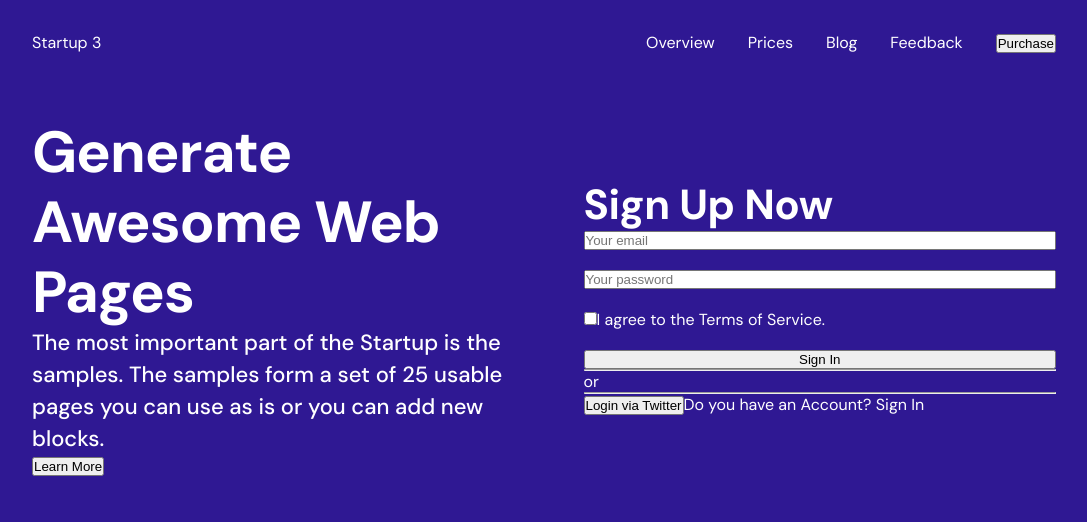
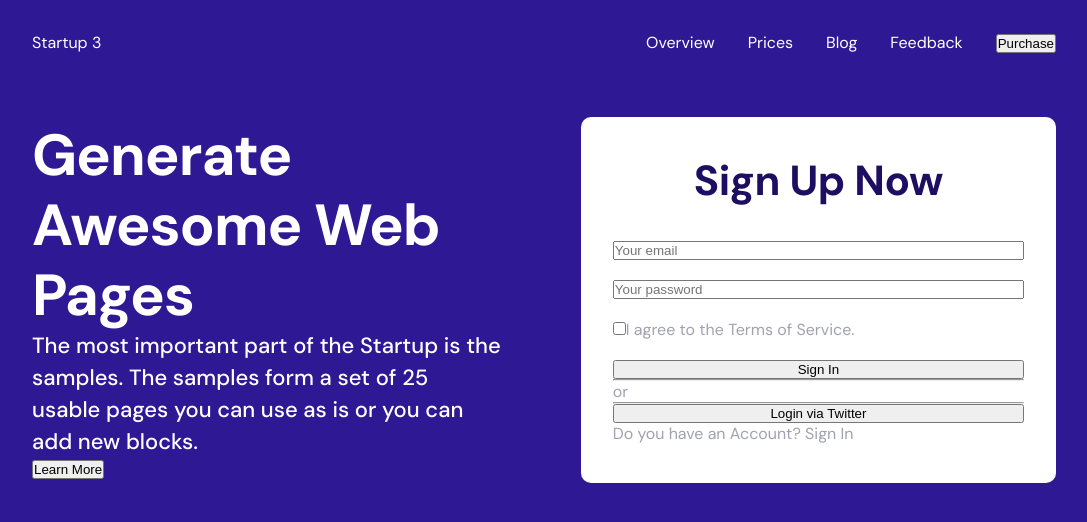
Before and after one commit to SebastianJedrak/landing-page-lex, a React (Vite) app: page / in a window 1280 px wide. Shown: the top 522 px of the page, without its empty margins (96-1183 px from the left). Built offline with nearby package versions, Linux system fonts and the light colour scheme.

Commit message:
style: login card rules

```diff
--- a/src/components/pages/Login.scss
+++ b/src/components/pages/Login.scss
@@ -8,13 +8,28 @@
     gap: 79px;
 
     .login-page__content {
-        width: 50%;
+      width: 50%;
+    }
+
+    .login-page__card {
+      h3 {
+        color: $color-font-heading;
+        margin-bottom: 34px;
+        text-align: center;
+      }
+
+      color: $color-font-transparent;
+      background-color: $color-background-light;
+      padding: 3vw 2.5vw;
+      border-radius: 10px;
+      display: flex;
+      flex-direction: column;
     }
 
     form {
-        display: flex;
-        flex-direction: column;
-        gap: 20px;
+      display: flex;
+      flex-direction: column;
+      gap: 20px;
     }
   }
 }
--- a/src/components/pages/Login.tsx
+++ b/src/components/pages/Login.tsx
@@ -18,7 +18,7 @@ const Login: React.FC = () => {
           <Button label="Learn More" />
         </div>
 
-        <div className="login-page__content">
+        <div className="login-page__content login-page__card">
           <h3>Sign Up Now</h3>
           <form>
             <Input label="Your email" />
```
